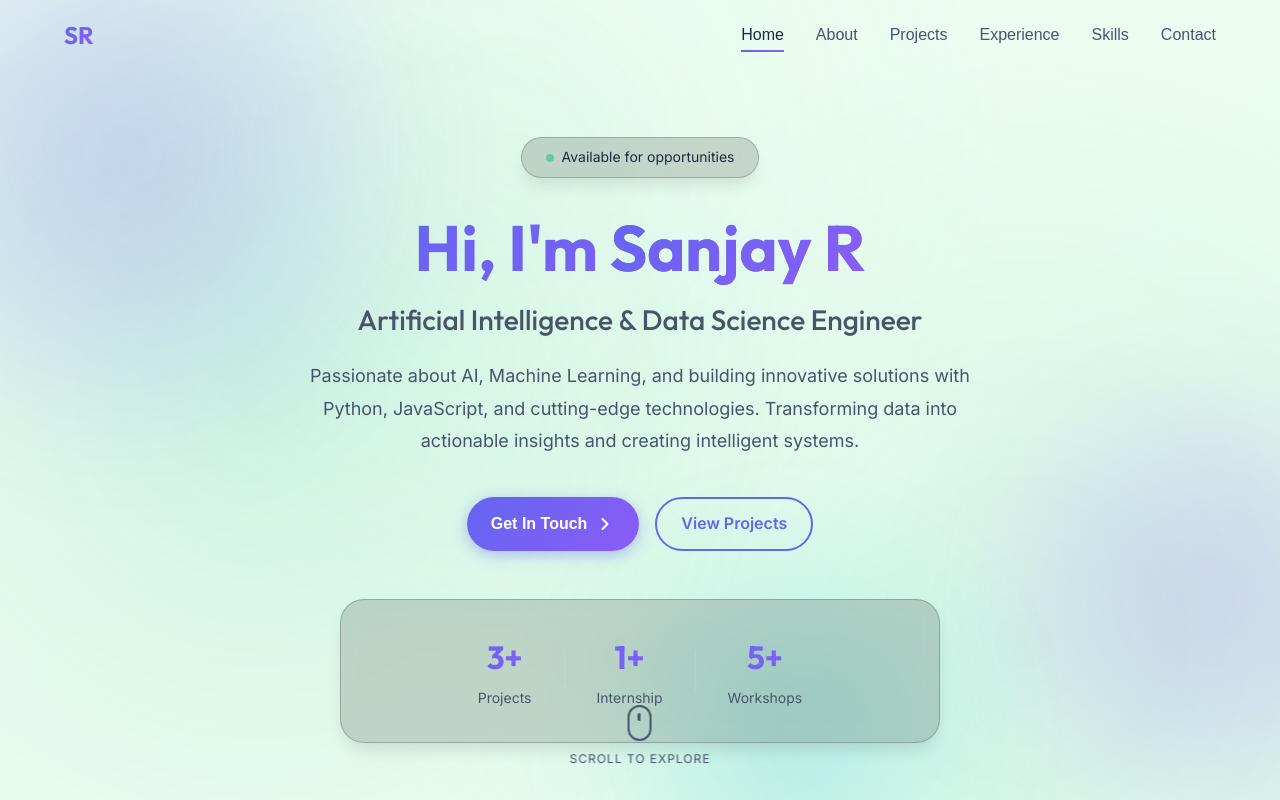
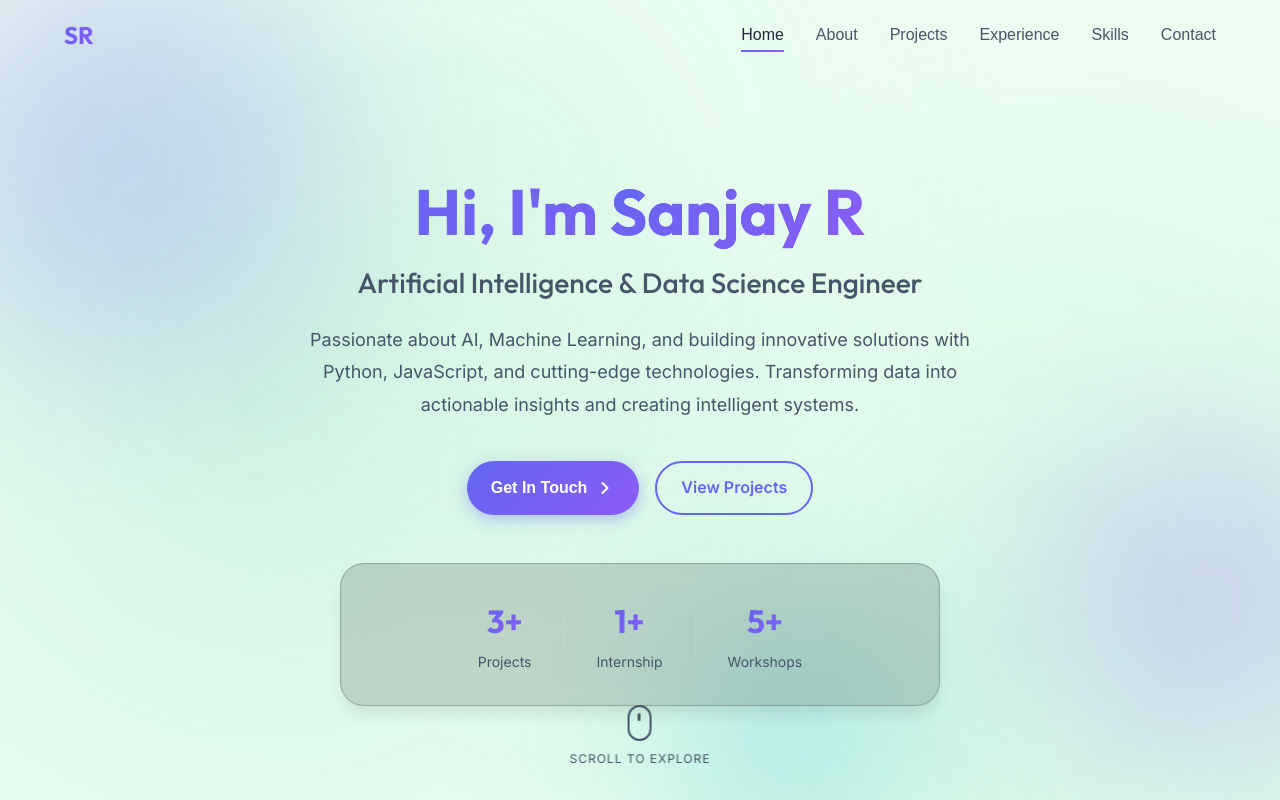
Before and after one commit to sanjay3105/my-portfolio, a Next.js app: page / in a window 1280 px wide. Shown: the top 800 px of the page. Built offline with nearby package versions, Linux system fonts and the light colour scheme.

Commit message:
Remove availability badge from hero section

```diff
--- a/components/Hero.tsx
+++ b/components/Hero.tsx
@@ -26,11 +26,6 @@ export default function Hero() {
 
       <div className="container">
         <div className={`hero-content ${mounted ? 'animate' : ''}`}>
-                    <div className="hero-badge glass">
-                        <span className="badge-dot"></span>
-                        Available for opportunities
-                    </div>
-
           <h1 className="hero-title">
             Hi, I'm <span className="gradient-text">Sanjay R</span>
           </h1>
```
Lines whose indentation alone changed are shown as unchanged.
